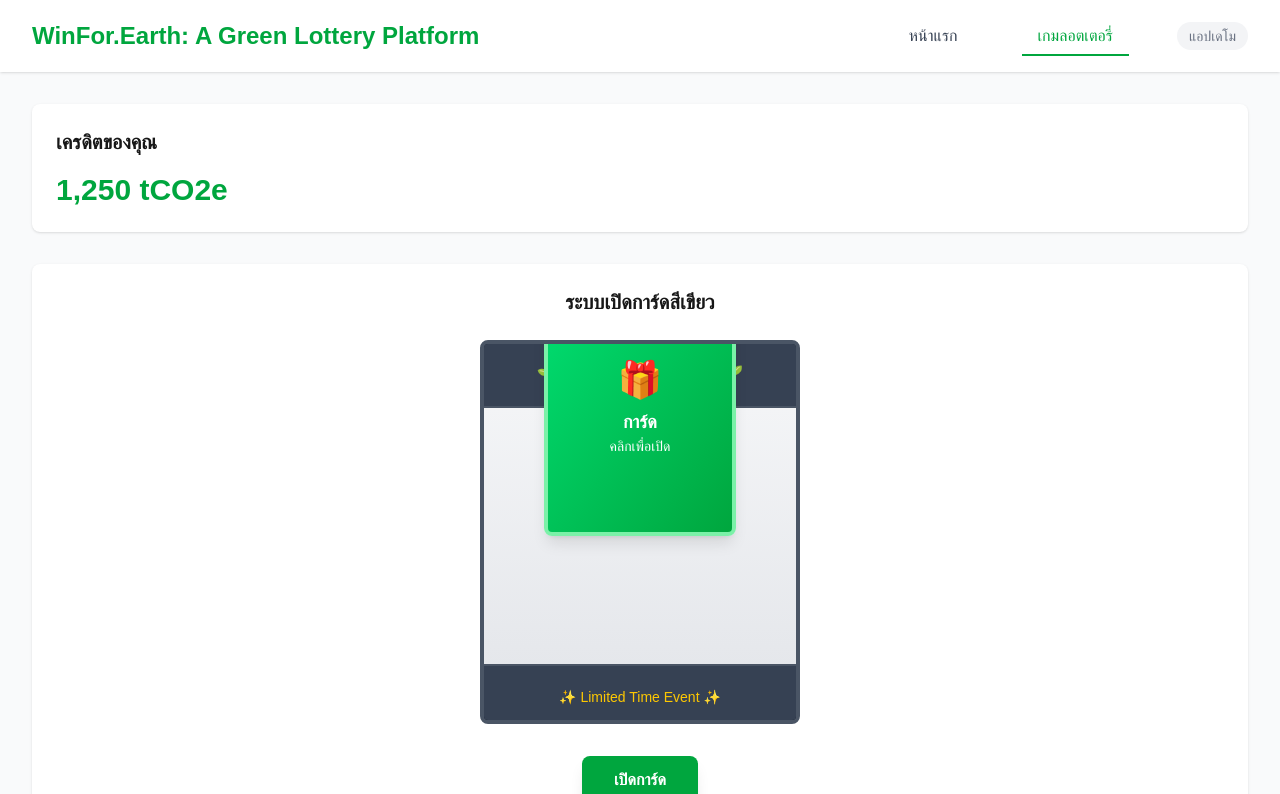
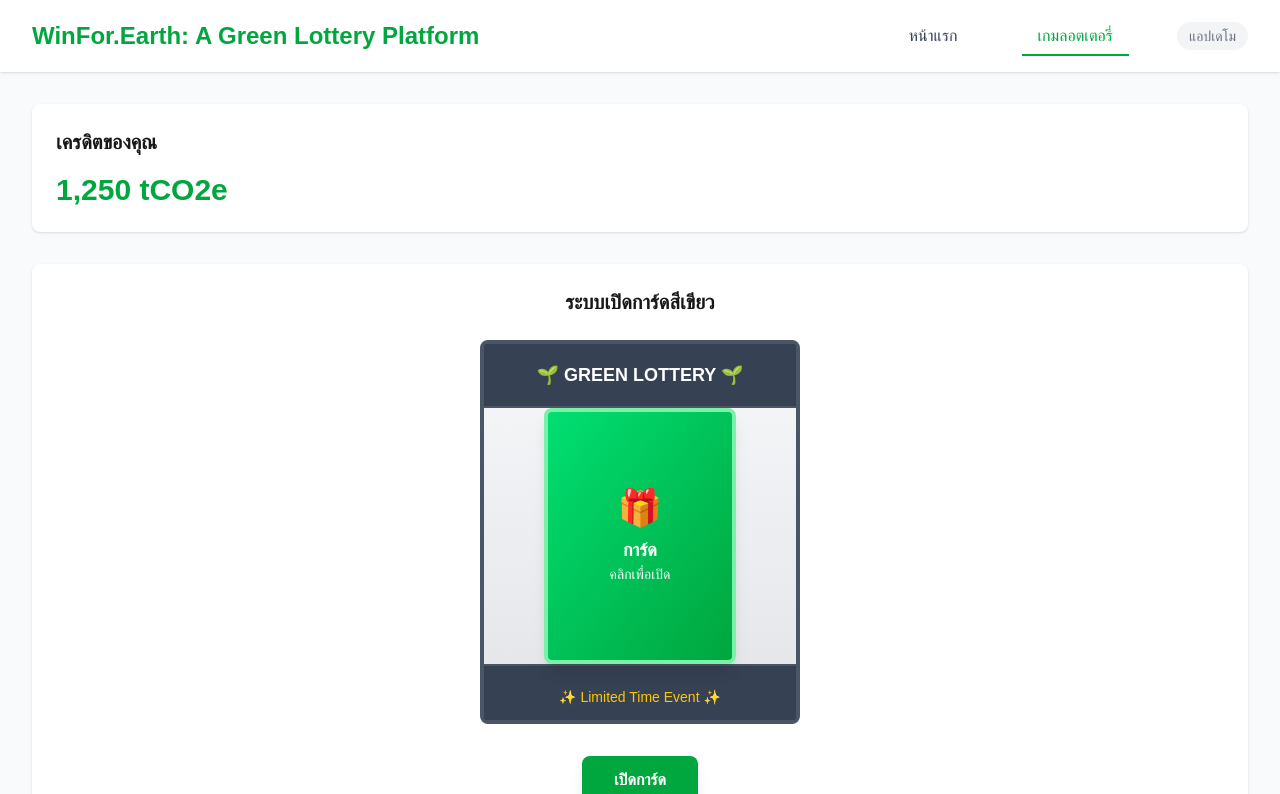
Before and after one commit to waritsan/co2x, a Next.js app in the folder src/web/: page /game in a window 1280 px wide. Shown: the top 794 px of the page. Built offline with nearby package versions, Linux system fonts and the light colour scheme.

Commit message:
Fix card flip animation - proper 3D rotation with separate back/front card handling

```diff
--- a/src/web/src/app/game/page.tsx
+++ b/src/web/src/app/game/page.tsx
@@ -127,10 +127,10 @@
 
                 {/* Card slot */}
                 <div className={`flex items-center justify-center h-64 bg-gradient-to-b from-gray-100 to-gray-200 transition-all duration-300 ${isShaking ? 'shake' : ''}`}>
-                  <div className="relative">
+                  <div className="relative w-48 h-64" style={{ perspective: '1000px' }}>
                     {/* Card back */}
                     <div
-                      className={`card-reveal w-48 h-64 bg-gradient-to-br from-green-400 to-green-600 rounded-lg border-4 border-green-300 shadow-lg flex items-center justify-center ${
+                      className={`card-reveal card-back w-48 h-64 bg-gradient-to-br from-green-400 to-green-600 rounded-lg border-4 border-green-300 shadow-lg flex items-center justify-center ${
                         cardFlipped ? 'flipped animating' : ''
                       }`}
                     >
@@ -143,8 +143,8 @@
 
                     {/* Card front (revealed prize) */}
                     <div
-                      className={`card-reveal absolute inset-0 w-48 h-64 bg-white rounded-lg border-4 border-yellow-400 shadow-xl flex flex-col items-center justify-center dramatic-reveal ${
-                        cardFlipped ? '' : 'flipped'
+                      className={`card-reveal card-front w-48 h-64 bg-white rounded-lg border-4 border-yellow-400 shadow-xl flex flex-col items-center justify-center dramatic-reveal ${
+                        cardFlipped ? 'flipped' : ''
                       }`}
                     >
                       {result && (
--- a/src/web/src/app/globals.css
+++ b/src/web/src/app/globals.css
@@ -30,11 +30,26 @@
   transform-style: preserve-3d;
   backface-visibility: hidden;
   transition: all 1.5s cubic-bezier(0.175, 0.885, 0.32, 1.275);
+  position: absolute;
+  inset: 0;
 }
 
-.card-reveal.flipped {
+.card-back {
+  transform: rotateY(0deg);
+}
+
+.card-back.flipped {
   transform: rotateY(180deg) scale(1.1);
   box-shadow: 0 0 30px rgba(34, 197, 94, 0.6), 0 0 60px rgba(34, 197, 94, 0.4);
+}
+
+.card-front {
+  transform: rotateY(180deg);
+}
+
+.card-front.flipped {
+  transform: rotateY(360deg) scale(1.1);
+  box-shadow: 0 0 30px rgba(255, 215, 0, 0.6), 0 0 60px rgba(255, 215, 0, 0.4);
 }
 
 .card-reveal.animating {
@@ -42,7 +57,7 @@
 }
 
 @keyframes cardPulse {
-  0% { transform: scale(1); }
+  0% { transform: scale(1) rotateY(0deg); }
   50% { transform: scale(1.15) rotateY(90deg); }
   100% { transform: scale(1.1) rotateY(180deg); }
 }
```
